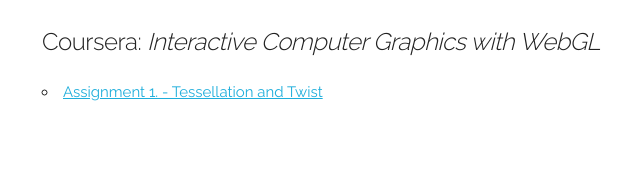
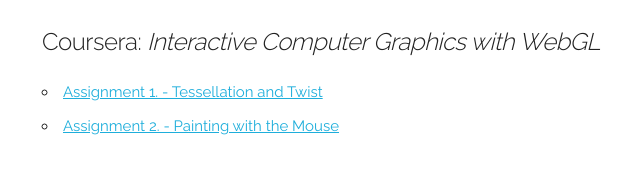
Before and after one commit to msalkovic/coursera-webgl, a plain HTML site: page index.html in a window 1280 px wide. Shown: the whole page, without its empty margins (118-758 px from the left). Drawn offline with Linux system fonts and the light colour scheme.

Commit message:
Add second assignment to index page

```diff
--- a/index.html
+++ b/index.html
@@ -21,6 +21,7 @@
       <div class="seven columns">
         <ul>
           <li><a href="./assignment1/index.html">Assignment 1. - Tessellation and Twist</a></li>
+          <li><a href="./assignment2/index.html">Assignment 2. - Painting with the Mouse</a></li>
         </ul>
       </div>
     </div>
```
